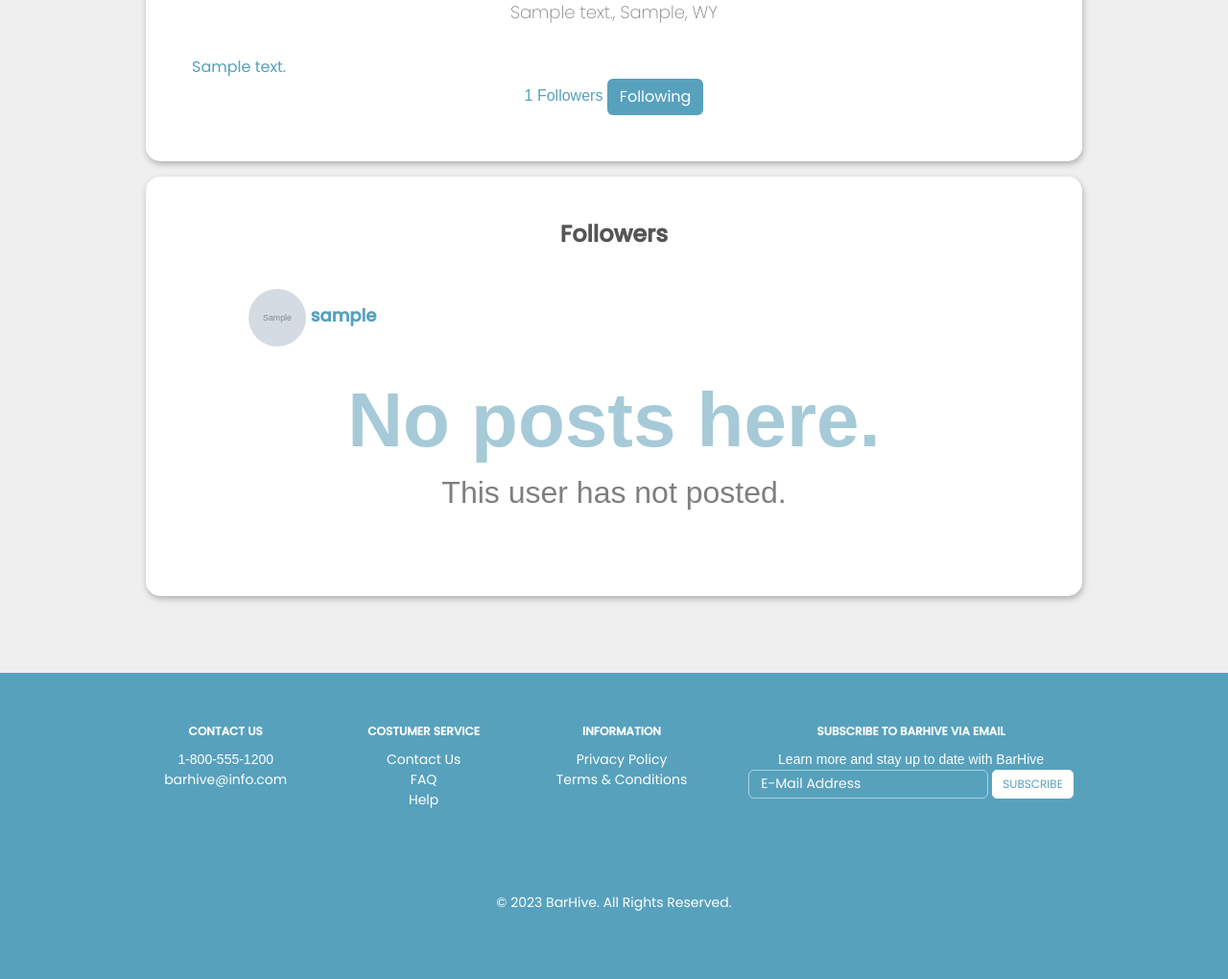
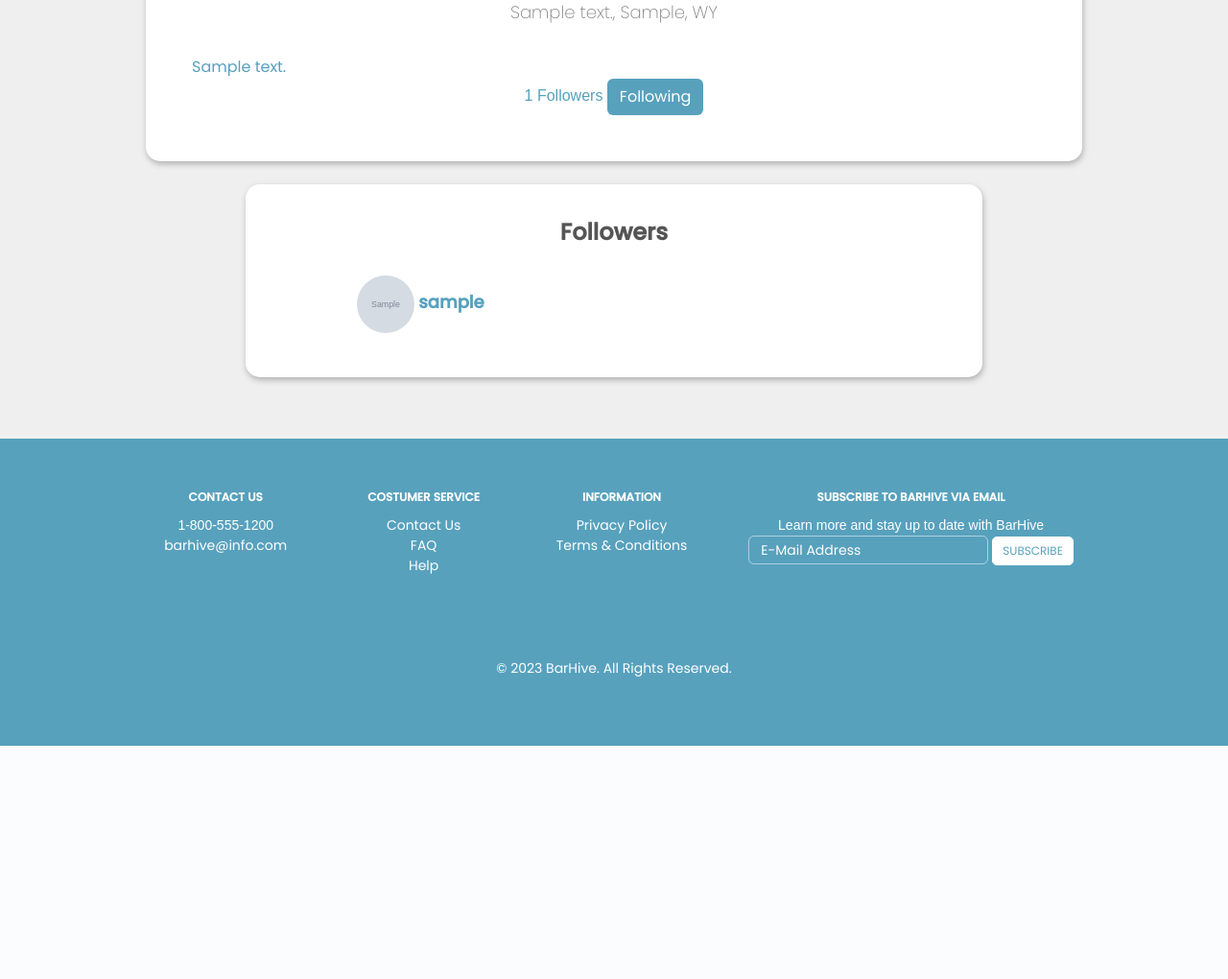
Before and after one commit to WormWaffles/Forum-Project, a Flask app: page /user/1/followers in a window 1280 px wide. Shown: the part 528-1548 px from the top of the page at 96% size. After the commit the page ends 1305 px from the top, so only its background shows below. Run offline with Flask 3, Linux system fonts and the light colour scheme; the visitor is signed in with stand-in values (Sample User, id 1); tables that the repository leaves empty hold one stand-in row (values such as "Sample post"); grey boxes marked "Sample" are stand-in pictures.

Commit message:
bug fixes for followers block

```diff
--- a/static/styles/business_profile.css
+++ b/static/styles/business_profile.css
@@ -134,19 +134,17 @@
 
 .follower-container
 {
-    background-color: white;
-    max-width: 976px;
+    margin-top: 1.5rem;
+    margin-left: 20%;
+    margin-right: 20%;
+    min-width: 400px;
     height: auto;
-    margin: auto;
-    margin-top: 1rem;
-    margin-bottom: 5rem;
+    padding: 25px 40px;
+    background-color: rgb(255, 255, 255);
     border-radius: 15px;
     filter: drop-shadow(1px 3px 3px rgb(177, 177, 177));
-    padding-left:0;
-    padding-right:0;
-    padding-top: 2rem;
-    padding-bottom: 5rem;
-    overflow: hidden;
+    /* margin-left: auto; */
+    margin-bottom: 1rem;
 }
 .image-small
 {
--- a/templates/view_business_profile.html
+++ b/templates/view_business_profile.html
@@ -9,10 +9,12 @@
             <div class="secondary-container">
                 <div class="header">
                     <div class="banner">
-                        <img src="{% if user.banner_pic %}{{ user.banner_pic }}{% else %}{{url_for('static', filename='images/default_banner.png')}}{% endif %}" alt="banner_pic">
+                        <img src="{% if user.banner_pic %}{{ user.banner_pic }}{% else %}{{url_for('static', filename='images/default_banner.png')}}{% endif %}"
+                            alt="banner_pic">
                     </div>
                     <div class="z-2 rounded-3 avatar">
-                        <img src="{% if user.profile_pic %}{{ user.profile_pic }}{% else %}{{url_for('static', filename='images/default_pfp.png')}}{% endif %}" alt="profile_pic">
+                        <img src="{% if user.profile_pic %}{{ user.profile_pic }}{% else %}{{url_for('static', filename='images/default_pfp.png')}}{% endif %}"
+                            alt="profile_pic">
                     </div>
                     <div class="bottom">
                         <div class="links">
@@ -80,23 +82,23 @@
     </div>
     {% for follower in followers %}
     <div class="follower-data">
-                    <a href="/user/{{ follower.user_id }}"><img class='image-small'src="{% if follower.profile_pic %}{{ follower.profile_pic }}{% else %}{{url_for('static', filename='images/default_pfp.png')}}{% endif %}"alt="profile_pic"></a>
+        <a href="/user/{{ follower.user_id }}"><img class='image-small'
+                src="{% if follower.profile_pic %}{{ follower.profile_pic }}{% else %}{{url_for('static', filename='images/default_pfp.png')}}{% endif %}"
+                alt="profile_pic"></a>
         <a href="/user/{{ follower.user_id }}" p class="follower-name" id="user">{{ follower.username }}</a>
     </div>
     {% endfor %}
     {% else %}
     <div class="landing-msg">
-                <h1 class="congrats">No Followers Yet</h1>
+        <h1 class="congrats">No Followers</h1>
         <h2 class="text-center">
-                    This User Has No Followers Yet, You Can Be The First!
+            This user has no followers.
         </h2>
     </div>
+    {% endif %}
 </div>
-    {% endif %}
 {% else %}
 <!-- Feed Goes Here -->
-{% endif %}
-
 <div class="feed">
     {% if not posts %}
 
@@ -138,12 +140,10 @@
                                 {% if rating.post_id == post.post_id %}
                                 {% set stars = rating.rating %}
                                 {% for r in range(stars) %}
-                                <img src="/static/images/filled-star_yellow.png" alt="star" width="20"
-                                    height="20">
+                                <img src="/static/images/filled-star_yellow.png" alt="star" width="20" height="20">
                                 {% endfor %}
                                 {% for r in range(5-stars) %}
-                                <img src="/static/images/empty-star_yellow.png" alt="star" width="20"
-                                    height="20">
+                                <img src="/static/images/empty-star_yellow.png" alt="star" width="20" height="20">
                                 {% endfor %}
                                 {%endif%}
                                 {% endfor %}
@@ -154,8 +154,8 @@
                     {% if post.user_id == g.user.user_id %}
                     <div class="settings-container">
                         <!-- options to edit or delete -->
-                        <img src="/static/images/setting_icon.png" id="{{ post.post_id }}" for="settings"
-                            alt="Settings" class="settings-icon" width="25" height="25">
+                        <img src="/static/images/setting_icon.png" id="{{ post.post_id }}" for="settings" alt="Settings"
+                            class="settings-icon" width="25" height="25">
                         <div class="settings-options" for="so{{ post.post_id }}">
                             <a href="/feed/edit/{{ post.post_id }}" class="settings-option">Edit</a>
                             <a href="/account/post/{{ post.post_id }}/delete" class="settings-option">Delete</a>
@@ -185,21 +185,9 @@
                 </div>
                 {% endif %}
                 <div class="post-card-container">
-                    {% if post.distance %}
-                    {% set miles = post.distance %}
-                    {% if (miles < 1) %} <div class="date">
-                        <p>{{ post.post_date.split(' ')[0] }} | <1 mile away</p>
-                </div>
-                {% else %}
-                <div class="date">
-                    <p>{{ post.post_date.split(' ')[0] }} | {{ miles|round }} miles away</p>
-                </div>
-                {% endif %}
-                {% else %}
                     <div class="date">
                         <p>{{ post.post_date.split(' ')[0] }}</p>
                     </div>
-                {% endif %}
                     <!-- comments -->
                     <a href="/feed/{{ post.post_id }}">
                         <div class="comments">
@@ -210,14 +198,15 @@
                     <!-- like button, dont even ask bruh -->
                     <div class="like">
                         <p class="likes" id="{{ post.post_id }}t">{{ post.likes }} Likes</p>
-                    <a for="like" id="{{ post.post_id }}"><img class="like_icon" id="{{ post.post_id }}img" {%
-                            set like_icon={'src': 'src=/static/images/likeButton_default.png' } %} {% for like
-                            in likes if like.post_id==post.post_id and like.user_id==g.user.user_id %} {% if
+                        <a for="like" id="{{ post.post_id }}"><img class="like_icon" id="{{ post.post_id }}img" {% set
+                                like_icon={'src': 'src=/static/images/likeButton_default.png' } %} {% for like in likes
+                                if like.post_id==post.post_id and like.user_id==g.user.user_id %} {% if
                                 like.like_type==1 %} {% set
                                 _=like_icon.update({'src': 'src=/static/images/likeButton_red.png' }) %} {% elif
                                 like.like_type==-1 %} {% set
-                            _=like_icon.update({'src': 'src=/static/images/likeButton_grey.png' }) %} {% endif
-                            %} {% endfor %} {{ like_icon.src }}></a>
+                                _=like_icon.update({'src': 'src=/static/images/likeButton_grey.png' }) %} {% endif %} {%
+                                endfor %} {{ like_icon.src }}></a>
+                    </div>
                 </div>
             </div>
         </li>
@@ -227,5 +216,5 @@
 </div>
 
 <script src="/static/javascript/feed_func.js"></script>
-
+{% endif %}
 {% endblock %}
```
Also changed, not shown: static/styles/user_profile.css (+8 -10 lines), templates/business_profile.html (+10 -18 lines), templates/user_profile.html (+15 -28 lines), templates/view_user_profile.html (+17 -31 lines). Lines whose indentation alone changed are shown as unchanged.
